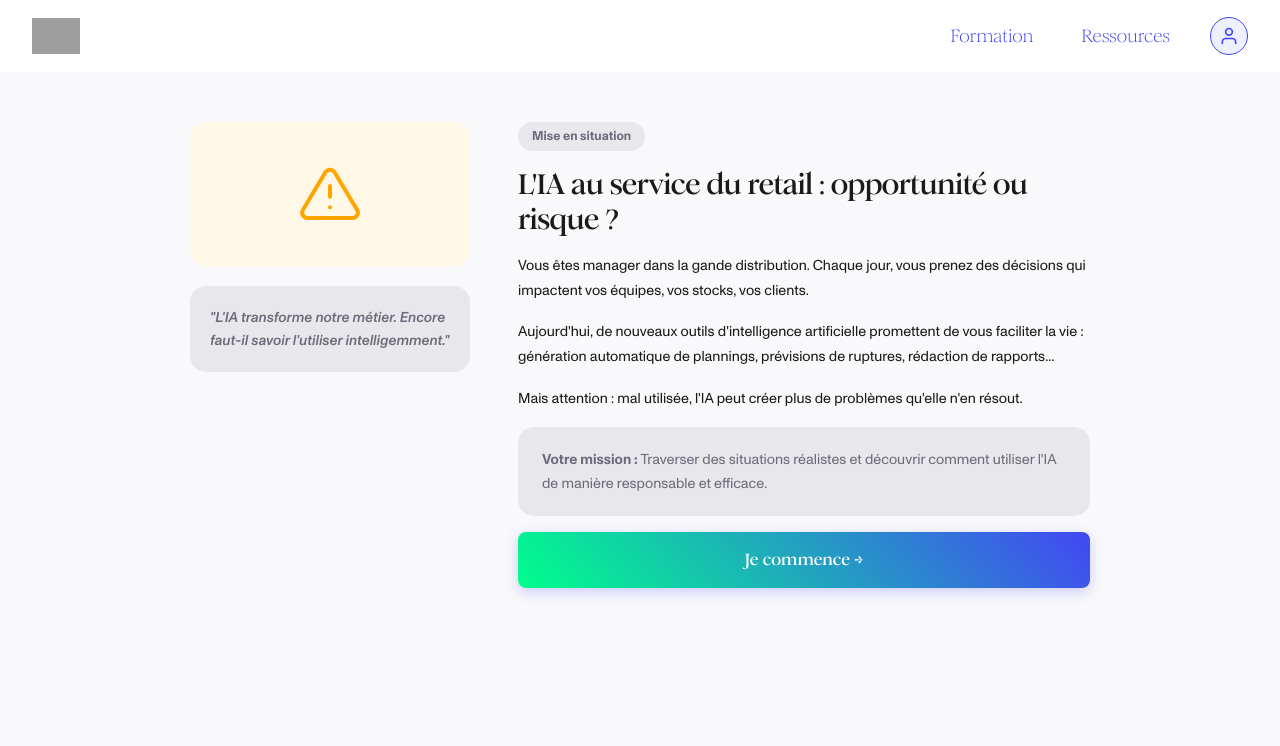
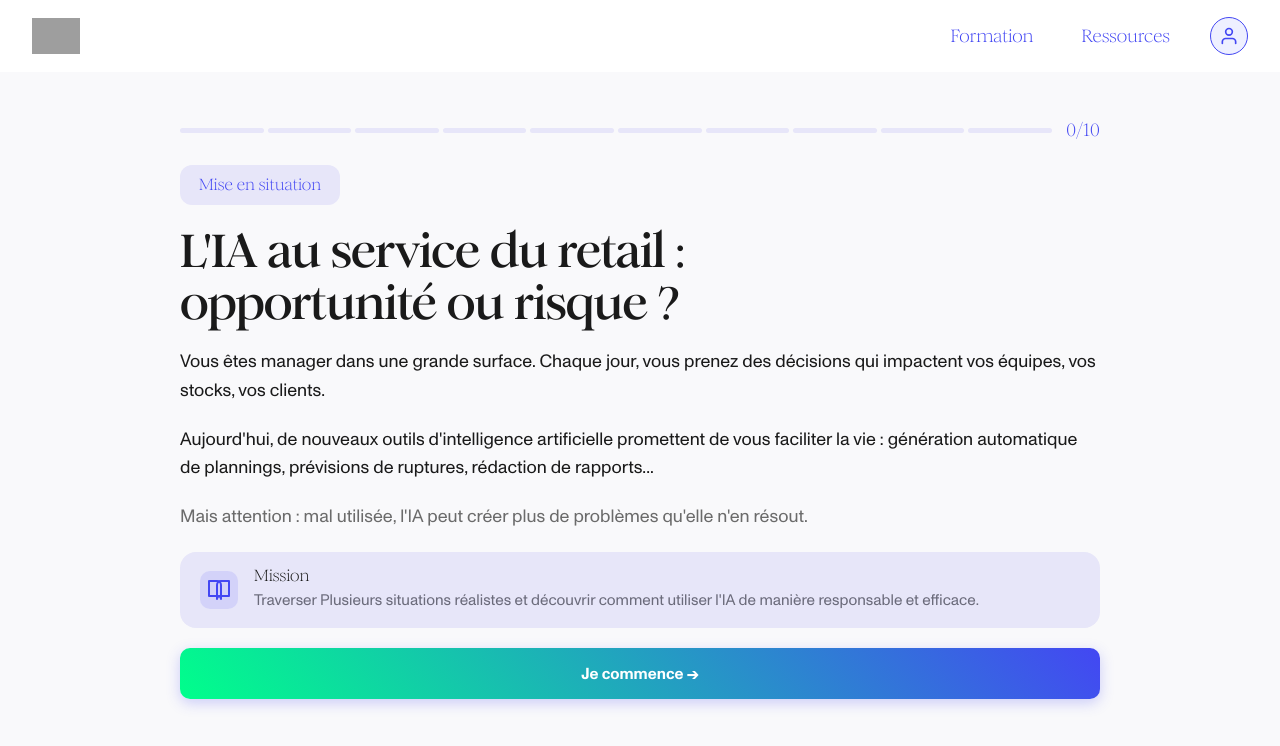
Before and after one commit to wh0amix/Novai, a React (Vite) app in the folder ia-kit/: page / in a window 1280 px wide. Both pictures are taken after a click on the button "Commencer la formation". Shown: the top 746 px of the page. Built offline with nearby package versions, Linux system fonts and the light colour scheme; grey boxes are pictures that could not be loaded.

Commit message:
feat: update intro page, scenario and scenarioGamification

```diff
--- a/ia-kit/src/components/Intro.jsx
+++ b/ia-kit/src/components/Intro.jsx
@@ -1,54 +1,58 @@
 import useQuiz from '../hooks/useQuiz';
+import scenarios from '../data/scenarios';
 
 export default function Intro() {
   const { goToScenarios } = useQuiz();
+  const totalScenarios = scenarios.length;
 
   return (
     <section className="phase intro-phase" aria-label="Mise en situation">
-      <div className="intro-layout">
-        <div className="intro-visual">
-          <div className="intro-warning-card">
-            <svg className="intro-warning-icon" aria-hidden="true" width="64" height="64" viewBox="0 0 24 24" fill="none" stroke="#FFA500" strokeWidth="1.5" strokeLinecap="round" strokeLinejoin="round">
-              <path d="M10.29 3.86L1.82 18a2 2 0 001.71 3h16.94a2 2 0 001.71-3L13.71 3.86a2 2 0 00-3.42 0z"/>
-              <line x1="12" y1="9" x2="12" y2="13"/>
-              <line x1="12" y1="17" x2="12.01" y2="17"/>
-            </svg>
+      <div className="intro-progress" aria-label={`Progression: 0 sur ${totalScenarios}`}>
+        <div className="intro-progress-track" aria-hidden="true">
+          {Array.from({ length: totalScenarios }).map((_, index) => (
+            <span key={index} className="intro-progress-segment" />
+          ))}
         </div>
-          <blockquote className="intro-quote">
-            "L'IA transforme notre métier. Encore faut-il savoir l'utiliser intelligemment."
-          </blockquote>
+        <span className="intro-progress-value">0/{totalScenarios}</span>
       </div>
 
       <div className="intro-content">
         <span className="intro-badge">Mise en situation</span>
 
         <h2 className="intro-title">
-            L'IA au service du retail : opportunité ou risque ?
+          L'IA au service du retail :<br />
+          opportunité ou risque ?
         </h2>
 
         <p className="intro-text">
-            Vous êtes manager dans la gande distribution. Chaque jour, vous prenez des décisions qui impactent vos équipes, vos stocks, vos clients.
+          Vous êtes manager dans une grande surface. Chaque jour, vous prenez des décisions qui impactent vos équipes, vos stocks, vos clients.
         </p>
 
         <p className="intro-text">
           Aujourd'hui, de nouveaux outils d'intelligence artificielle promettent de vous faciliter la vie : génération automatique de plannings, prévisions de ruptures, rédaction de rapports...
         </p>
 
-          <p className="intro-text">
+        <p className="intro-text intro-text--muted">
           Mais attention : mal utilisée, l'IA peut créer plus de problèmes qu'elle n'en résout.
         </p>
 
         <div className="intro-mission">
-            <p>
-              <strong>Votre mission :</strong> Traverser des situations réalistes et découvrir comment utiliser l'IA de manière responsable et efficace.
-            </p>
+          <div className="intro-mission-icon" aria-hidden="true">
+            <svg width="24" height="24" viewBox="0 0 24 24" fill="none" stroke="currentColor" strokeWidth="2" strokeLinecap="round" strokeLinejoin="round">
+              <path d="M2 3h8a4 4 0 014 4v14a3 3 0 00-3-3H2z" />
+              <path d="M22 3h-8a4 4 0 00-4 4v14a3 3 0 013-3h9z" />
+            </svg>
+          </div>
+          <div>
+            <p className="intro-mission-title">Mission</p>
+            <p className="intro-mission-text">Traverser Plusieurs situations réalistes et découvrir comment utiliser l'IA de manière responsable et efficace.</p>
+          </div>
         </div>
 
         <button className="intro-cta" onClick={goToScenarios}>
           Je commence →
         </button>
       </div>
-      </div>
     </section>
   );
 }
--- a/ia-kit/src/data/scenarios.js
+++ b/ia-kit/src/data/scenarios.js
@@ -226,9 +226,9 @@ const scenarios = [
     id: 'promo-team-brief',
     image: 'https://images.unsplash.com/photo-1517245386807-bb43f82c33c4?ixlib=rb-4.0.3&auto=format&fit=crop&w=800&q=60',
     title: 'Brief d\'équipe avant opération promo : ',
-    subtitle: 'adapter l\'IA à la réalité terrain',
+    subtitle: "adapter l'IA à la réalité terrain",
     context:
-      "Une grosse opération promotionnelle commence le lendemain. Le manager utilise l'IA pour préparer un brief d'équipe clair et rapide. L'IA propose un brief bien structuré, mais oublie certaines contraintes du magasin : manque de personnel, livraison en retard et rayon à réorganiser. Comment utilisez-vous le brief proposé par l'IA ?",
+      "Une grosse opération promotionnelle commence le lendemain. Le manager utilise l'IA pour préparer un brief d'équipe clair et rapide. L'IA propose un brief bien structuré, mais oublie certaines contraintes du magasin : manque de personnel, livraison en retard et rayon à réorganiser.",
     choices: [
       {
         id: 'a',
@@ -237,7 +237,7 @@ const scenarios = [
         label: "Je complète le brief avec les contraintes du magasin avant de le présenter.",
         points: 1,
         feedback:
-          "Très bonne approche. L'équipe reçoit un brief clair qui intègre les difficultés prévues : effectifs réduits, retard de livraison et réorganisation du rayon. Vous utilisez l'IA pour structurer rapidement le brief tout en ajoutant les informations essentielles que seul le terrain permet d'identifier. À retenir : L'IA aide à préparer le travail, mais le manager apporte le contexte, l'adaptation et la décision finale.",
+          "Résultat : Vous construisez un brief final clair et réaliste. Vous gardez les actions importantes du brief initial, comme la mise en place des têtes de gondole, le point promo avec l'équipe et le réassort des produits d'appel. Vous ajoutez aussi les contraintes importantes : équipe réduite, livraison en retard et rayon à réorganiser. L'équipe reçoit donc un brief plus complet et mieux adapté à la situation. Feedback : Très bonne approche. Vous utilisez l'IA comme base de travail, mais vous ne reprenez pas tout automatiquement. Vous sélectionnez les informations vraiment utiles, vous ajoutez le contexte terrain et vous laissez de côté les éléments qui n'aident pas l'équipe à préparer l'opération promo. À retenir : L'IA peut aider à structurer un brief, mais c'est au manager de vérifier, compléter et adapter le message à la réalité du magasin.",
       },
       {
         id: 'b',
@@ -255,7 +255,7 @@ const scenarios = [
         label: "Je le refais entièrement moi-même.",
         points: 0.5,
         feedback:
-          "Le brief prend en compte toutes les contraintes du magasin, mais sa préparation demande davantage de temps. Ce choix permet d'éviter les oublis, mais vous ne profitez pas réellement du gain de temps que peut apporter l'IA. À retenir : L'IA peut constituer une bonne base de travail, à condition qu'elle soit relue et adaptée.",
+          "Résultat : Le brief final est amélioré par rapport à la version de départ, mais il n'est pas totalement efficace. Certaines contraintes importantes peuvent être oubliées, comme l'équipe réduite, la livraison en retard ou le rayon à réorganiser. À l'inverse, des éléments moins utiles peuvent être ajoutés, comme la playlist du magasin, les snacks de la pause ou le volume de la musique en réserve. Feedback : C'est une démarche intéressante, parce que vous ne reprenez pas le brief IA tel quel. Mais le tri des informations n'est pas encore assez précis. Pour que l'IA aide vraiment, il faut lui donner les bons éléments de contexte, sans l'encombrer avec des détails qui ne changent pas l'organisation de l'opération promo. À retenir : L'IA peut aider à construire un brief plus clair, mais la qualité du résultat dépend des informations que vous lui donnez. Il faut garder les contraintes utiles, retirer les éléments secondaires et toujours adapter le message à la réalité du terrain.",
       },
     ],
   },
--- a/ia-kit/src/index.css
+++ b/ia-kit/src/index.css
@@ -406,95 +406,112 @@ body {
    INTRO PHASE
 ═══════════════════════════ */
 .intro-phase {
-  max-width: 900px;
-}
-
-.intro-layout {
-  display: flex;
-  gap: 3rem;
-  align-items: flex-start;
-}
-
-.intro-visual {
-  flex: 0 0 280px;
+  max-width: 920px;
+  display: flex;
+  flex-direction: column;
+  gap: 1.6rem;
+}
+
+.intro-progress {
+  display: flex;
+  align-items: center;
+  gap: 0.875rem;
+}
+
+.intro-progress-track {
+  flex: 1;
+  display: grid;
+  grid-template-columns: repeat(10, minmax(0, 1fr));
+  gap: 0.25rem;
+}
+
+.intro-progress-segment {
+  height: 5px;
+  border-radius: var(--radius-pill);
+  background: #e7e6f9;
+}
+
+.intro-progress-value {
+  font-size: 1.1rem;
+  font-family: var(--font-logo);
+  color: var(--color-secondary);
+  line-height: 1;
+  white-space: nowrap;
+}
+
+.intro-content {
   display: flex;
   flex-direction: column;
   gap: 1.25rem;
-  position: sticky;
-  top: 100px;
-}
-
-.intro-warning-card {
-  background: #fff8e6;
-  border-radius: var(--radius);
-  padding: 2.5rem;
-  display: flex;
+}
+
+.intro-badge {
+  display: inline-flex;
   align-items: center;
   justify-content: center;
-}
-
-.intro-warning-icon {
-  width: 64px;
-  height: 64px;
-}
-
-.intro-quote {
-  background: #e8e8ec;
+  width: 160px;
+  height: 40px;
+  background: #e7e6f9;
+  color: var(--color-secondary);
+  border: none;
+  border-radius: 12px;
+  font-size: 1rem;
+  font-family: var(--font-logo);
+  line-height: 1;
+}
+
+.intro-title {
+  font-family: var(--font-heading);
+  font-size: clamp(2rem, 3.6vw, 3.4rem);
+  font-weight: 700;
+  color: var(--color-text);
+  line-height: 1.12;
+  letter-spacing: -0.02em;
+}
+
+.intro-text {
+  font-size: 1.12rem;
+  color: var(--color-text);
+  line-height: 1.6;
+}
+
+.intro-text--muted {
+  color: var(--color-text-muted);
+}
+
+.intro-mission {
+  display: flex;
+  align-items: center;
+  gap: 1rem;
+  background: #e7e6f9;
   color: #6b6b7b;
   border-radius: var(--radius);
-  padding: 1.25rem;
-  font-size: 0.9rem;
-  font-style: italic;
-  font-weight: 500;
-  line-height: 1.6;
-  margin: 0;
-}
-
-.intro-content {
-  flex: 1;
-  display: flex;
-  flex-direction: column;
-  gap: 1rem;
-}
-
-.intro-badge {
-  display: inline-flex;
-  width: fit-content;
-  background: #e8e8ec;
-  color: #6b6b7b;
-  border: none;
-  border-radius: var(--radius-pill);
-  font-size: 0.8rem;
-  font-weight: 600;
-  padding: 0.3rem 0.875rem;
-}
-
-.intro-title {
-  font-family: var(--font-heading);
-  font-size: 1.75rem;
-  font-weight: 700;
-  color: var(--color-text);
-  line-height: 1.25;
-  letter-spacing: -0.02em;
-}
-
-.intro-text {
-  font-size: 0.9rem;
-  color: var(--color-text);
-  line-height: 1.75;
-}
-
-.intro-mission {
-  background: #e8e8ec;
-  color: #6b6b7b;
-  border-radius: var(--radius);
-  padding: 1.25rem 1.5rem;
-  font-size: 0.9rem;
-  line-height: 1.7;
-}
-
-.intro-mission strong {
-  font-weight: 700;
+  padding: 1rem 1.25rem;
+}
+
+.intro-mission-icon {
+  width: 38px;
+  height: 38px;
+  border-radius: 10px;
+  background: rgba(67, 71, 243, 0.12);
+  color: var(--color-secondary);
+  display: flex;
+  align-items: center;
+  justify-content: center;
+  flex-shrink: 0;
+}
+
+.intro-mission-title {
+  color: var(--color-text);
+  font-size: 1rem;
+  font-family: var(--font-logo);
+  line-height: 1;
+  margin-bottom: 0.4rem;
+}
+
+.intro-mission-text {
+  font-size: 0.96rem;
+  line-height: 1.45;
 }
 
 .intro-cta {
@@ -503,9 +520,9 @@ body {
   background: var(--gradient-brand);
   color: white;
   border: none;
-  border-radius: var(--radius-sm);
-  padding: 1rem;
-  font-family: var(--font-heading);
+  border-radius: 10px;
+  padding: 0.9rem;
+  font-family: var(--font);
   font-size: 1rem;
   font-weight: 600;
   cursor: pointer;
@@ -533,17 +550,44 @@ body {
 }
 
 @media (max-width: 640px) {
-  .intro-layout {
-    flex-direction: column;
+  .intro-phase {
     gap: 1.5rem;
   }
-  .intro-visual {
-    flex: none;
-    width: 100%;
-    position: static;
-  }
+
+  .intro-progress-value {
+    font-size: 0.95rem;
+  }
+
+  .intro-badge {
+    width: 132px;
+    height: 36px;
+    font-size: 0.9rem;
+  }
+
   .intro-title {
-    font-size: 1.4rem;
+    font-size: 1.9rem;
+    line-height: 1.15;
+  }
+
+  .intro-text {
+    font-size: 1rem;
+  }
+
+  .intro-mission {
+    align-items: flex-start;
+    padding: 1rem;
+  }
+
+  .intro-mission-title {
+    font-size: 0.95rem;
+  }
+
+  .intro-mission-text {
+    font-size: 0.88rem;
+  }
+
+  .intro-cta {
+    font-size: 1rem;
   }
 }
 
```
Also changed, not shown: ia-kit/src/components/ScenarioGamification.jsx (+35 -6 lines). Lines whose indentation alone changed are shown as unchanged.
